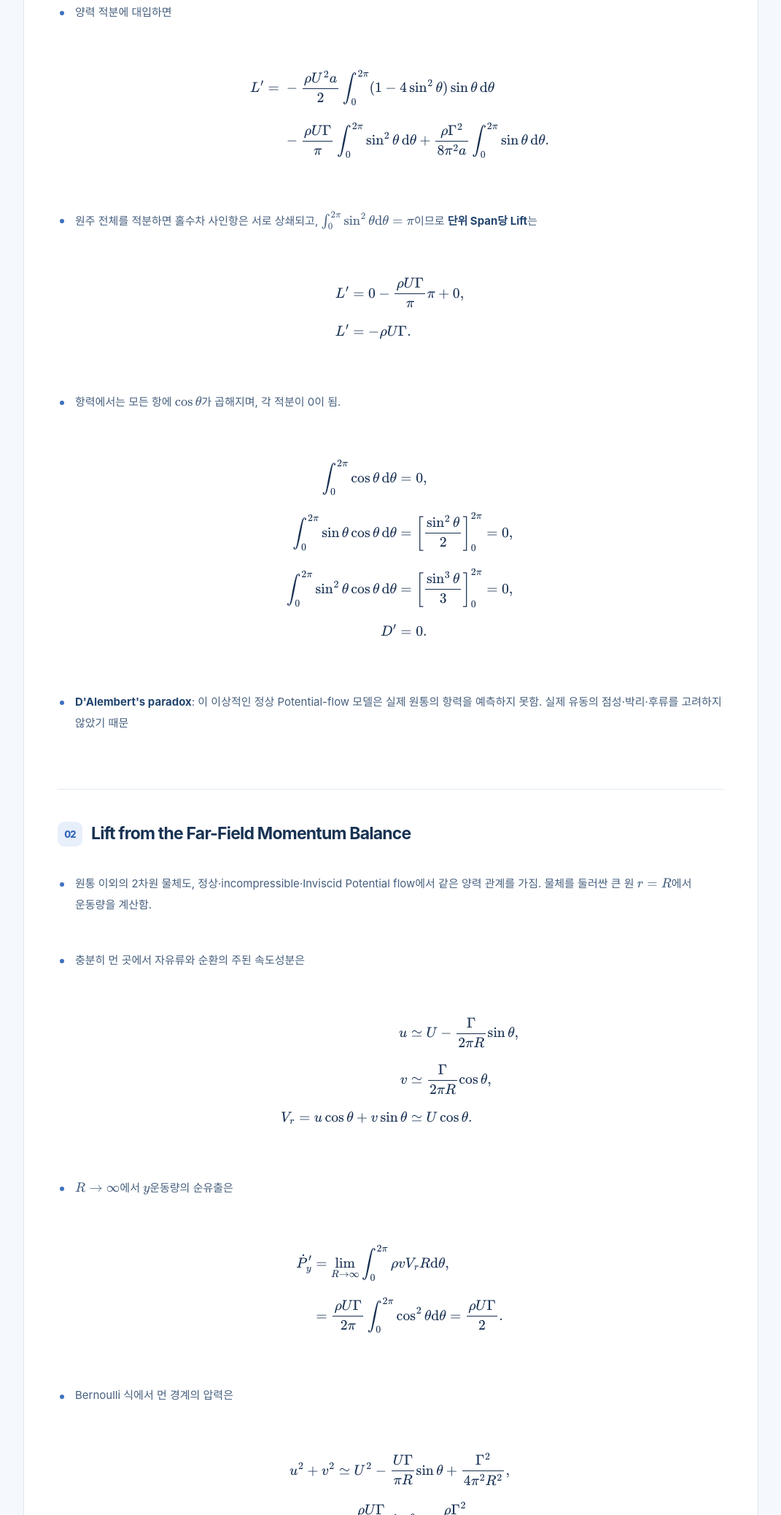
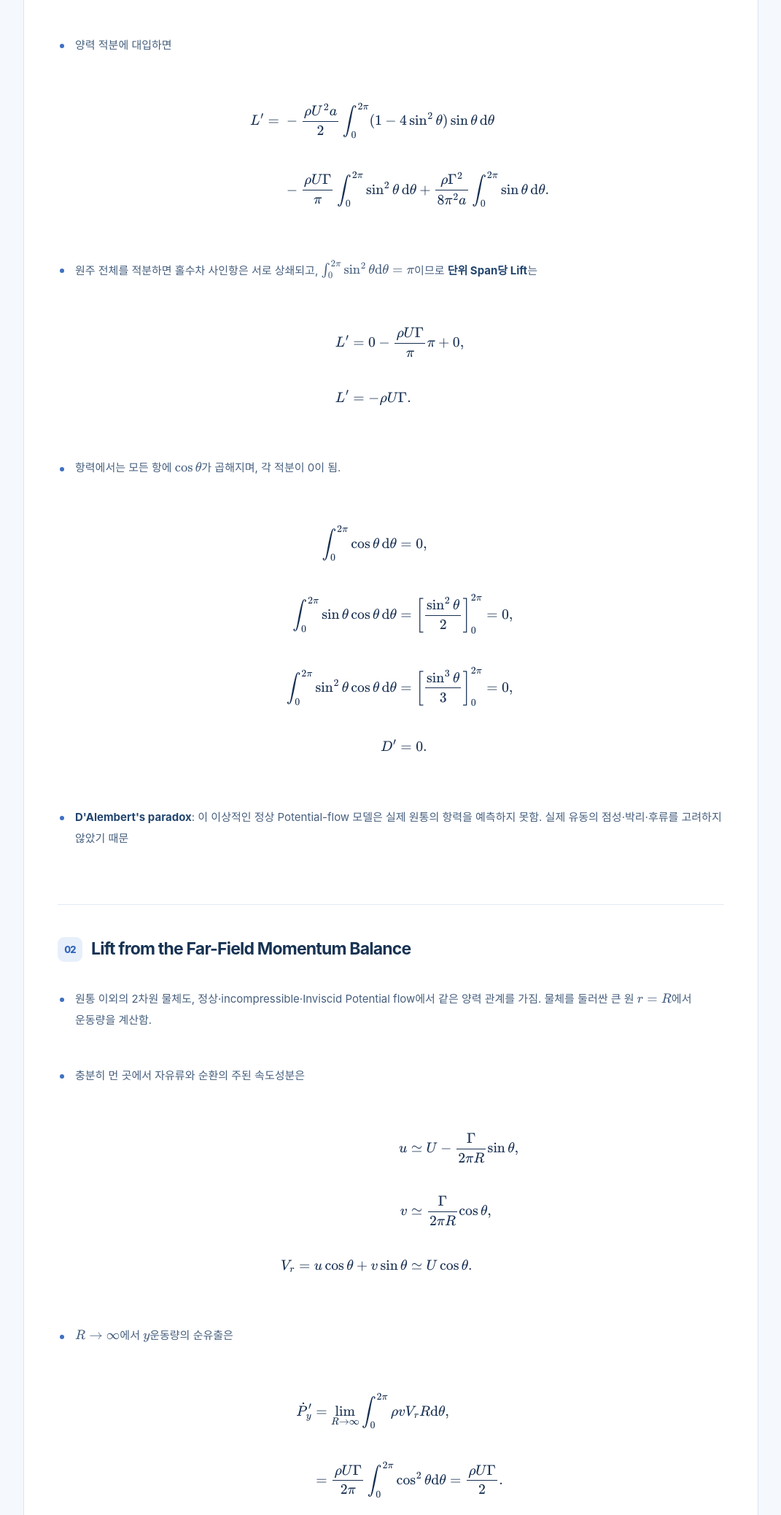
Before and after one commit to Isp99/Isp99.github.io, a plain HTML site: page study/aerodynamics/fundamentals/cylinder-forces-and-kutta-joukowski-theorem.html in a window 1280 px wide. Shown: the part 1685-3761 px from the top of the page at 73% size, without its empty margins (104-1175 px from the left). Drawn offline with nearby package versions, Linux system fonts and the light colour scheme.

Commit message:
Change aligned equation line spacing to 2.0em in section 8.2

```diff
--- a/study/aerodynamics/fundamentals/cylinder-forces-and-kutta-joukowski-theorem.html
+++ b/study/aerodynamics/fundamentals/cylinder-forces-and-kutta-joukowski-theorem.html
@@ -58,33 +58,33 @@ window.MathJax={loader:{load:['[tex]/bbox']},tex:{packages:{'[+]':['bbox']},inli
 <article class="article-content"><div class="lesson-meta"><span>08 / Aerodynamic Forces and Moments</span><span>Study Notes · 8.2</span></div><nav class="lesson-toc" aria-label="On this page"><strong>On this page</strong><ul><li><a href="#section-1">01 · Integrating the Cylinder Pressure</a></li><li><a href="#section-2">02 · Lift from the Far-Field Momentum Balance</a></li></ul></nav><section class="lesson-section" id="section-1"><h2><span class="section-tag">01</span>Integrating the Cylinder Pressure</h2><figure class="lesson-figure"><svg viewBox="0 0 720 365" role="img" aria-label="Pressure acting on an infinitesimal segment of the circular cylinder surface" xmlns="http://www.w3.org/2000/svg"><defs><marker id="pArrow" viewBox="0 0 10 10" refX="8" refY="5" markerWidth="5" markerHeight="5" orient="auto"><path d="M0 0L10 5L0 10z" fill="#376fae"/></marker><marker id="pRed" viewBox="0 0 10 10" refX="8" refY="5" markerWidth="5" markerHeight="5" orient="auto"><path d="M0 0L10 5L0 10z" fill="#c96363"/></marker></defs>
  <circle cx="349" cy="183" r="108" fill="#f1f5fb" stroke="#7c90a9" stroke-width="2.5"/><path d="M349 183L424 108" stroke="#8a9ab0" stroke-width="2" stroke-dasharray="5 4"/><path d="M424 108L470 62" stroke="#376fae" stroke-width="3" marker-end="url(#pArrow)"/><path d="M424 108L364 168" stroke="#c96363" stroke-width="4" marker-end="url(#pRed)"/>
  <path d="M424 108V170 M424 108H360" stroke="#c96363" stroke-width="1.5" stroke-dasharray="4 6"/><path d="M67 183H201" stroke="#376fae" stroke-width="4" marker-end="url(#pArrow)"/>
- <g font-size="19" fill="#405672" font-family="sans-serif"><text x="100" y="166">U∞</text><text x="477" y="55">nᵦ</text><text x="378" y="145">a</text><text x="364" y="209">θ</text><text x="302" y="142">dFₚ</text><text x="445" y="134">dD′</text><text x="430" y="199">dL′</text></g></svg><figcaption>Reconstructed cylinder surface-force schematic (the referenced FIG/Cyl.png was not included in the attachment).</figcaption></figure><ul class="study-points"><li>반지름이 a 인 원통 표면에서는 \(\mathbf n_b=(\cos\theta,\sin\theta)\), 단위 길이당 면적은 \(a\mathrm d\theta\)이므로 점성응력을 무시하면 <div class="equation" role="group" aria-label="Mathematical expression">\[\begin{aligned}\mathrm d D'&=-(p-p_\infty)\cos\theta\,a\mathrm d\theta,\\[2.0ex]
+ <g font-size="19" fill="#405672" font-family="sans-serif"><text x="100" y="166">U∞</text><text x="477" y="55">nᵦ</text><text x="378" y="145">a</text><text x="364" y="209">θ</text><text x="302" y="142">dFₚ</text><text x="445" y="134">dD′</text><text x="430" y="199">dL′</text></g></svg><figcaption>Reconstructed cylinder surface-force schematic (the referenced FIG/Cyl.png was not included in the attachment).</figcaption></figure><ul class="study-points"><li>반지름이 a 인 원통 표면에서는 \(\mathbf n_b=(\cos\theta,\sin\theta)\), 단위 길이당 면적은 \(a\mathrm d\theta\)이므로 점성응력을 무시하면 <div class="equation" role="group" aria-label="Mathematical expression">\[\begin{aligned}\mathrm d D'&=-(p-p_\infty)\cos\theta\,a\mathrm d\theta,\\[2.0em]
 \mathrm d L'&=-(p-p_\infty)\sin\theta\,a\mathrm d\theta.\end{aligned}\]</div></li><li>Bernoulli Equation에 앞에서 구한 앞에서 Uniform Flow + Doublet + Vortex를 중첩하여 구한 원통 표면의 접선속도를 대입하면 <div class="equation" role="group" aria-label="Mathematical expression">\[\begin{aligned}p-p_\infty
-&=\frac{\rho}{2}\left[U^2-\left(-2U\sin\theta+\frac\Gamma{2\pi a}\right)^2\right],\\[2.0ex]
+&=\frac{\rho}{2}\left[U^2-\left(-2U\sin\theta+\frac\Gamma{2\pi a}\right)^2\right],\\[2.0em]
 &=\frac{\rho U^2}{2}(1-4\sin^2\theta)
 +\frac{\rho U\Gamma}{\pi a}\sin\theta
--\frac{\rho\Gamma^2}{8\pi^2a^2}.\end{aligned}\]</div></li><li>양력 적분에 대입하면 <div class="equation" role="group" aria-label="Mathematical expression">\[\begin{aligned}L'={}&-\frac{\rho U^2a}{2}\int_0^{2\pi}(1-4\sin^2\theta)\sin\theta\,\mathrm d\theta\\[2.0ex]
+-\frac{\rho\Gamma^2}{8\pi^2a^2}.\end{aligned}\]</div></li><li>양력 적분에 대입하면 <div class="equation" role="group" aria-label="Mathematical expression">\[\begin{aligned}L'={}&-\frac{\rho U^2a}{2}\int_0^{2\pi}(1-4\sin^2\theta)\sin\theta\,\mathrm d\theta\\[2.0em]
 &-\frac{\rho U\Gamma}{\pi}\int_0^{2\pi}\sin^2\theta\,\mathrm d\theta
-+\frac{\rho\Gamma^2}{8\pi^2a}\int_0^{2\pi}\sin\theta\,\mathrm d\theta.\end{aligned}\]</div></li><li>원주 전체를 적분하면 홀수차 사인항은 서로 상쇄되고, \(\int_0^{2\pi}\sin^2\theta\mathrm d\theta=\pi\)이므로 <strong>단위 Span당 Lift</strong>는 <div class="equation" role="group" aria-label="Mathematical expression">\[\begin{aligned}L'&=0-\frac{\rho U\Gamma}{\pi}\pi+0,\\[2.0ex]
-L'&=-\rho U\Gamma.\end{aligned}\]</div></li><li>항력에서는 모든 항에 \(\cos\theta\)가 곱해지며, 각 적분이 0이 됨. <div class="equation" role="group" aria-label="Mathematical expression">\[\begin{aligned}\int_0^{2\pi}\cos\theta\,\mathrm d\theta&=0,\\[2.0ex]
++\frac{\rho\Gamma^2}{8\pi^2a}\int_0^{2\pi}\sin\theta\,\mathrm d\theta.\end{aligned}\]</div></li><li>원주 전체를 적분하면 홀수차 사인항은 서로 상쇄되고, \(\int_0^{2\pi}\sin^2\theta\mathrm d\theta=\pi\)이므로 <strong>단위 Span당 Lift</strong>는 <div class="equation" role="group" aria-label="Mathematical expression">\[\begin{aligned}L'&=0-\frac{\rho U\Gamma}{\pi}\pi+0,\\[2.0em]
+L'&=-\rho U\Gamma.\end{aligned}\]</div></li><li>항력에서는 모든 항에 \(\cos\theta\)가 곱해지며, 각 적분이 0이 됨. <div class="equation" role="group" aria-label="Mathematical expression">\[\begin{aligned}\int_0^{2\pi}\cos\theta\,\mathrm d\theta&=0,\\[2.0em]
 \int_0^{2\pi}\sin\theta\cos\theta\,\mathrm d\theta
-&=\left[\frac{\sin^2\theta}{2}\right]_0^{2\pi}=0,\\[2.0ex]
+&=\left[\frac{\sin^2\theta}{2}\right]_0^{2\pi}=0,\\[2.0em]
 \int_0^{2\pi}\sin^2\theta\cos\theta\,\mathrm d\theta
-&=\left[\frac{\sin^3\theta}{3}\right]_0^{2\pi}=0,\\[2.0ex]
+&=\left[\frac{\sin^3\theta}{3}\right]_0^{2\pi}=0,\\[2.0em]
 D'&=0.\end{aligned}\]</div></li><li><strong>D'Alembert's paradox</strong>: 이 이상적인 정상 Potential-flow 모델은 실제 원통의 항력을 예측하지 못함. 실제 유동의 점성·박리·후류를 고려하지 않았기 때문</li></ul></section>
-<section class="lesson-section" id="section-2"><h2><span class="section-tag">02</span>Lift from the Far-Field Momentum Balance</h2><ul class="study-points"><li>원통 이외의 2차원 물체도, 정상·incompressible·Inviscid Potential flow에서 같은 양력 관계를 가짐. 물체를 둘러싼 큰 원 \(r=R\)에서 운동량을 계산함.</li><li>충분히 먼 곳에서 자유류와 순환의 주된 속도성분은 <div class="equation" role="group" aria-label="Mathematical expression">\[\begin{aligned}u&\simeq U-\frac\Gamma{2\pi R}\sin\theta,\\[2.0ex]
-v&\simeq\frac\Gamma{2\pi R}\cos\theta,\\[2.0ex]
+<section class="lesson-section" id="section-2"><h2><span class="section-tag">02</span>Lift from the Far-Field Momentum Balance</h2><ul class="study-points"><li>원통 이외의 2차원 물체도, 정상·incompressible·Inviscid Potential flow에서 같은 양력 관계를 가짐. 물체를 둘러싼 큰 원 \(r=R\)에서 운동량을 계산함.</li><li>충분히 먼 곳에서 자유류와 순환의 주된 속도성분은 <div class="equation" role="group" aria-label="Mathematical expression">\[\begin{aligned}u&\simeq U-\frac\Gamma{2\pi R}\sin\theta,\\[2.0em]
+v&\simeq\frac\Gamma{2\pi R}\cos\theta,\\[2.0em]
 V_r=u\cos\theta+v\sin\theta&\simeq U\cos\theta.\end{aligned}\]</div></li><li>\(R\to\infty\)에서 \(y\)운동량의 순유출은 <div class="equation" role="group" aria-label="Mathematical expression">\[\begin{aligned}\dot P_y'
-&=\lim_{R\to\infty}\int_0^{2\pi}\rho vV_rR\mathrm d\theta,\\[2.0ex]
+&=\lim_{R\to\infty}\int_0^{2\pi}\rho vV_rR\mathrm d\theta,\\[2.0em]
 &=\frac{\rho U\Gamma}{2\pi}\int_0^{2\pi}\cos^2\theta\mathrm d\theta
 =\frac{\rho U\Gamma}{2}.\end{aligned}\]</div></li><li>Bernoulli 식에서 먼 경계의 압력은 <div class="equation" role="group" aria-label="Mathematical expression">\[\begin{aligned}u^2+v^2&\simeq U^2-\frac{U\Gamma}{\pi R}\sin\theta
-+\frac{\Gamma^2}{4\pi^2R^2},\\[2.0ex]
++\frac{\Gamma^2}{4\pi^2R^2},\\[2.0em]
 p-p_\infty&\simeq\frac{\rho U\Gamma}{2\pi R}\sin\theta
 -\frac{\rho\Gamma^2}{8\pi^2R^2}.\end{aligned}\]</div></li><li>따라서 먼 경계에서 유체에 작용하는 \(y\)방향 pressure force은 <div class="equation" role="group" aria-label="Mathematical expression">\[\begin{aligned}F'_{p,y}
-&=-\lim_{R\to\infty}R\int_0^{2\pi}(p-p_\infty)\sin\theta\mathrm d\theta,\\[2.0ex]
+&=-\lim_{R\to\infty}R\int_0^{2\pi}(p-p_\infty)\sin\theta\mathrm d\theta,\\[2.0em]
 &=-\frac{\rho U\Gamma}{2\pi}\int_0^{2\pi}\sin^2\theta\mathrm d\theta
-=-\frac{\rho U\Gamma}{2}.\end{aligned}\]</div></li><li>물체가 유체에 가하는 힘을 \(F'_{b,y}\)라 하면, 운동량식과 작용·반작용에서 <div class="equation" role="group" aria-label="Mathematical expression">\[\begin{aligned}F'_{b,y}+F'_{p,y}&=\dot P_y',\\[2.0ex]
-F'_{b,y}-\frac{\rho U\Gamma}{2}&=\frac{\rho U\Gamma}{2},\\[2.0ex]
+=-\frac{\rho U\Gamma}{2}.\end{aligned}\]</div></li><li>물체가 유체에 가하는 힘을 \(F'_{b,y}\)라 하면, 운동량식과 작용·반작용에서 <div class="equation" role="group" aria-label="Mathematical expression">\[\begin{aligned}F'_{b,y}+F'_{p,y}&=\dot P_y',\\[2.0em]
+F'_{b,y}-\frac{\rho U\Gamma}{2}&=\frac{\rho U\Gamma}{2},\\[2.0em]
 L'=-F'_{b,y}&=-\rho U\Gamma.\end{aligned}\]</div></li><li>따라서, { <div class="equation key" role="group" aria-label="Mathematical expression">\[\bbox[10pt,border:1px solid #172f51]{\displaystyle L'=-\rho_\infty U_\infty\Gamma.}\]</div></li><li><strong>Kutta--Joukowski theorem</strong>. 반시계방향 순환이 양수이므로, \(+x\)방향 자유류에서 양의 양력은 \(\Gamma<0\)에 해당함.</li></ul></section></article>
 <div class="article-pager"><a href="aerodynamic-coefficients.html"><span class="direction">← PREVIOUS</span><span class="adjacent">Surface Forces and Force Decomposition</span></a><a class="next" href="center-of-pressure-and-aerodynamic-center.html"><span class="direction">NEXT →</span><span class="adjacent">Center of Pressure and Aerodynamic Center</span></a></div>
 <a class="back-bottom" href="../fundamentals.html">← Back to Fundamentals</a></main>
```
